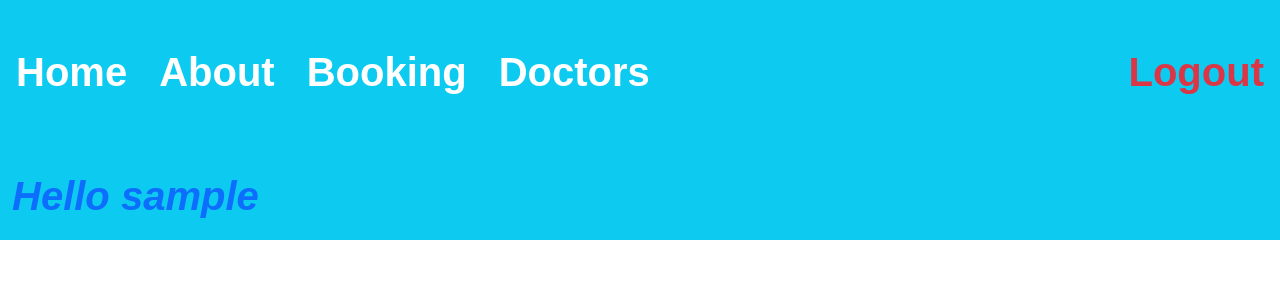
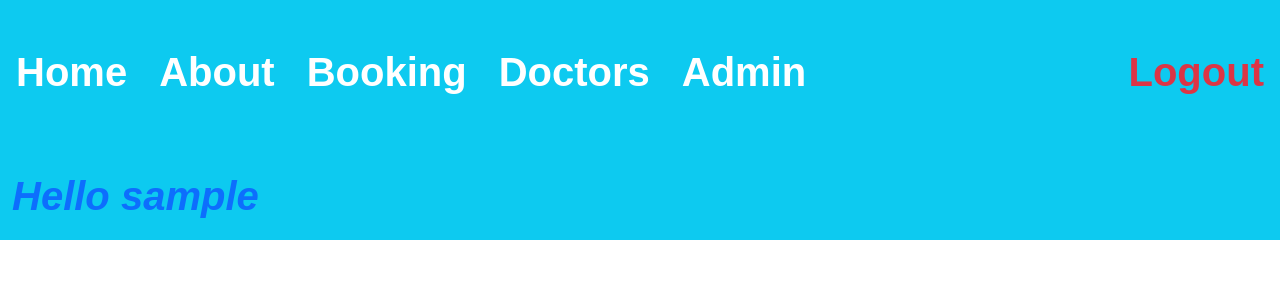
Before and after one commit to DJGuruji/MedicalAppointment, a Django app: page /about in a window 1280 px wide. Shown: the top 300 px of the page. Run offline with Django 4.2, Linux system fonts and the light colour scheme; the visitor is signed in with stand-in values (Sample User, id 1); some libraries are stand-ins or nearby versions; some web fonts are replaced.

Commit message:
admin link given in nav for authorized staffs and admins only

```diff
--- a/templates/base.html
+++ b/templates/base.html
@@ -28,6 +28,11 @@
       <li class=" fw-bold p-3 my-auto "><a class="navl  text-decoration-none"href="{% url 'booking' %}">Booking</a></li>
 
       <li class="fw-bold p-3 my-auto "><a class="navl   text-decoration-none"href="{% url 'doctors' %}">Doctors</a></li>
+      {% if user.is_authenticated and user.is_superuser or user.is_staff %}
+      <li class="fw-bold p-3 my-auto">
+        <a class="navl text-decoration-none" href="/admin/">Admin </a>
+      </li>
+      {% endif %}
     </ul>
     <ul class="list-unstyled ">
       <li class=" p-3 t my-auto "><a class="navl mb-3 fw-bold text-danger  text-decoration-none"href="{% url 'logout' %}">Logout</a>
```
